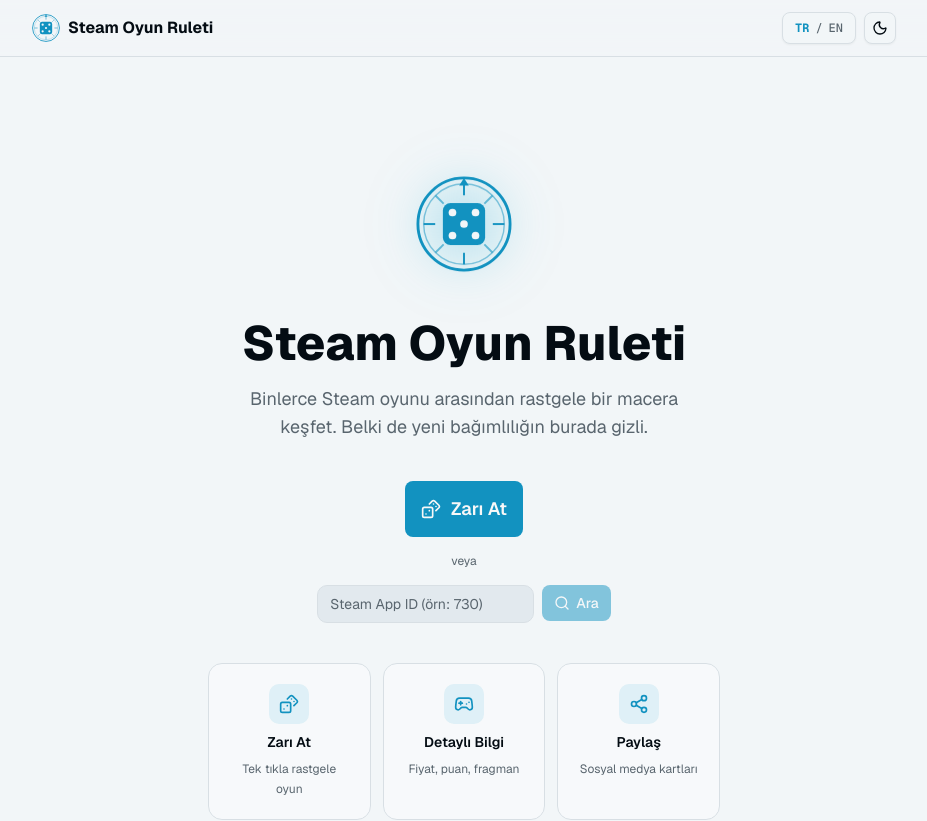
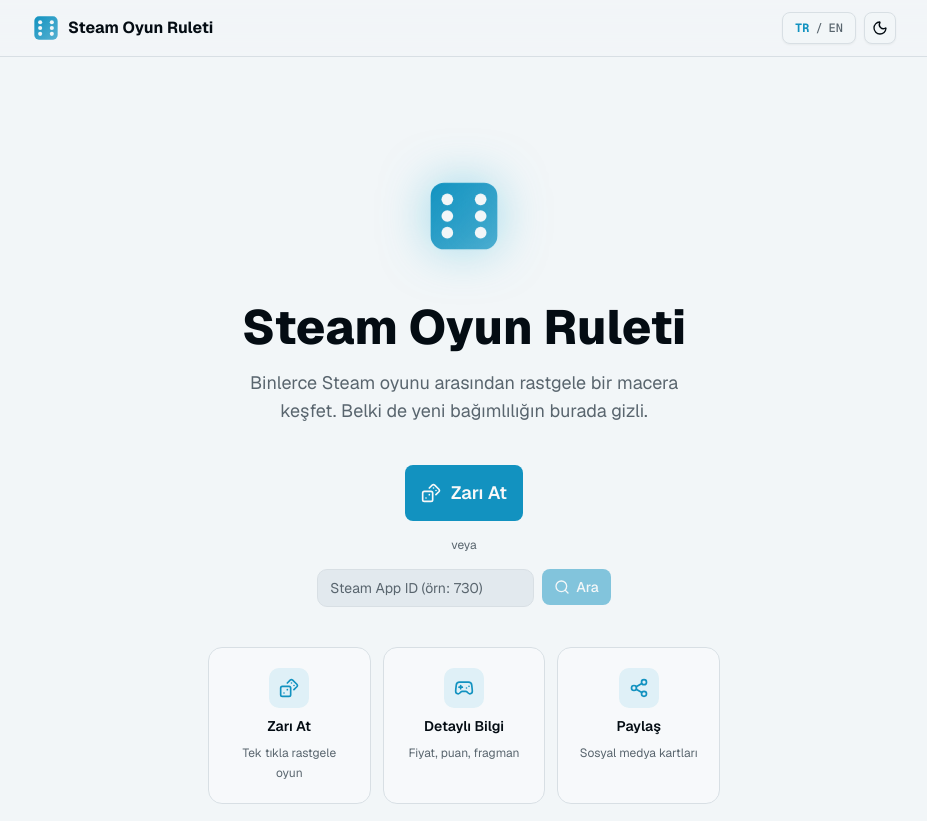
Before and after one commit to ali-novruz/steam-game-tool, a Next.js app: page / in a window 1280 px wide. Shown: the top 821 px of the page, without its empty margins (176-1103 px from the left). Built offline with nearby package versions, Linux system fonts and the light colour scheme.

Commit message:
feat: redesign logo with simple dice icon\n\nSimplify logo to a modern dice pattern with depth.

```diff
--- a/components/app-shell.tsx
+++ b/components/app-shell.tsx
@@ -13,48 +13,33 @@ import type { GameData, Language } from "@/lib/types"
 import { t } from "@/lib/i18n"
 
 /* ------------------------------------------------------------------ */
-/*  Game Roulette Logo - Dice + Roulette inspired                      */
+/*  Game Roulette Logo - Simple dice design                            */
 /* ------------------------------------------------------------------ */
 function RouletteLogo({ className, size = "md" }: { className?: string; size?: "sm" | "md" | "lg" }) {
   const sizes = {
     sm: "size-7",
     md: "size-10",
-    lg: "size-20 md:size-24",
+    lg: "size-16 md:size-20",
   }
   return (
-    <div className={`${sizes[size]} ${className} relative`}>
-      <svg viewBox="0 0 100 100" className="size-full" aria-hidden="true">
-        {/* Outer roulette wheel */}
-        <circle cx="50" cy="50" r="48" fill="none" stroke="currentColor" strokeWidth="3" className="text-primary" />
-        <circle cx="50" cy="50" r="42" fill="none" stroke="currentColor" strokeWidth="1.5" className="text-primary/50" />
+    <div className={`${sizes[size]} ${className}`}>
+      <svg viewBox="0 0 48 48" className="size-full" aria-hidden="true">
+        {/* Dice body with gradient */}
+        <defs>
+          <linearGradient id="diceGrad" x1="0%" y1="0%" x2="100%" y2="100%">
+            <stop offset="0%" stopColor="currentColor" className="text-primary" />
+            <stop offset="100%" stopColor="currentColor" className="text-primary/70" />
+          </linearGradient>
+        </defs>
+        <rect x="4" y="4" width="40" height="40" rx="8" fill="url(#diceGrad)" />
 
-        {/* Roulette segments */}
-        {[0, 45, 90, 135, 180, 225, 270, 315].map((angle, i) => (
-          <line
-            key={angle}
-            x1="50"
-            y1="8"
-            x2="50"
-            y2="20"
-            stroke="currentColor"
-            strokeWidth="2"
-            className={i % 2 === 0 ? "text-primary" : "text-primary/60"}
-            transform={`rotate(${angle} 50 50)`}
-          />
-        ))}
-
-        {/* Inner dice face */}
-        <rect x="28" y="28" width="44" height="44" rx="8" fill="currentColor" className="text-primary" />
-
-        {/* Dice dots (showing 5 pattern) */}
-        <circle cx="38" cy="38" r="4" fill="currentColor" className="text-background" />
-        <circle cx="62" cy="38" r="4" fill="currentColor" className="text-background" />
-        <circle cx="50" cy="50" r="4" fill="currentColor" className="text-background" />
-        <circle cx="38" cy="62" r="4" fill="currentColor" className="text-background" />
-        <circle cx="62" cy="62" r="4" fill="currentColor" className="text-background" />
-
-        {/* Spinning indicator at top */}
-        <polygon points="50,2 45,10 55,10" fill="currentColor" className="text-primary" />
+        {/* Dice dots - 6 pattern */}
+        <circle cx="14" cy="14" r="3.5" fill="currentColor" className="text-background" />
+        <circle cx="14" cy="24" r="3.5" fill="currentColor" className="text-background" />
+        <circle cx="14" cy="34" r="3.5" fill="currentColor" className="text-background" />
+        <circle cx="34" cy="14" r="3.5" fill="currentColor" className="text-background" />
+        <circle cx="34" cy="24" r="3.5" fill="currentColor" className="text-background" />
+        <circle cx="34" cy="34" r="3.5" fill="currentColor" className="text-background" />
       </svg>
     </div>
   )
```
